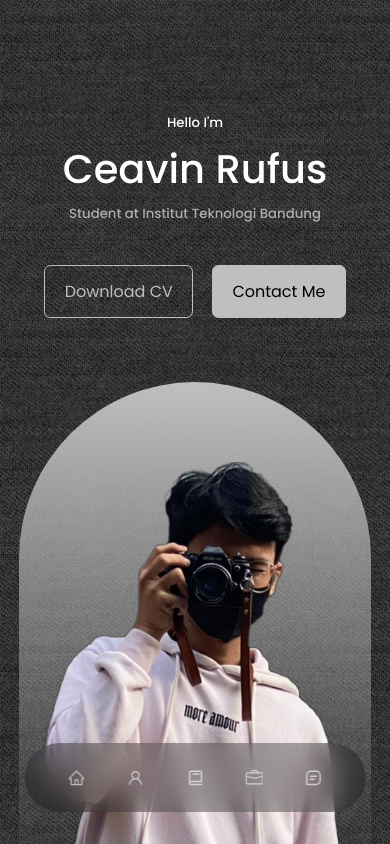
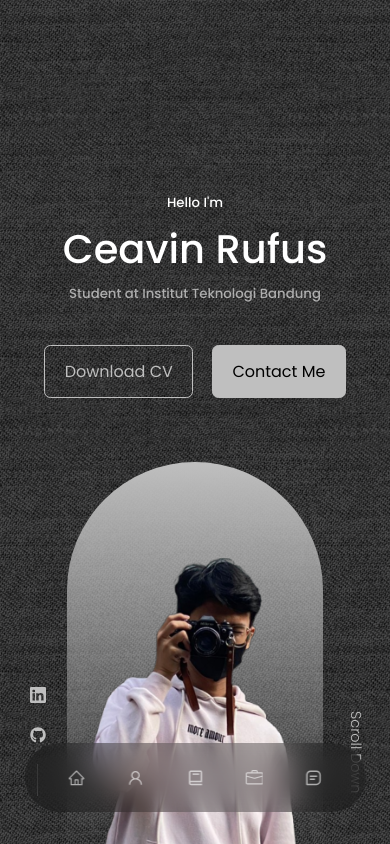
Before and after one commit to ceavinr/portofolio, a React (Create React App) app: page / in a window 390 px wide. Shown: the top 844 px of the page. Built offline with nearby package versions, Linux system fonts and the light colour scheme.

Commit message:
responsive header

```diff
--- a/src/components/header/Header.jsx
+++ b/src/components/header/Header.jsx
@@ -7,7 +7,7 @@ import Socials from "./Socials";
 const Header = () => {
   return (
     <header>
-      <div className="container header__container">
+      <div className="container header__container" data-aos="fade-up">
         <h5>Hello I'm</h5>
         <h1>Ceavin Rufus</h1>
         <h5 className="text-light">Student at Institut Teknologi Bandung</h5>
--- a/src/components/header/header.css
+++ b/src/components/header/header.css
@@ -1,7 +1,8 @@
 header {
-    height: 100vh;
+    height: calc(100vh - 80px);
     padding-top: 7rem;
     overflow: hidden;
+    margin-top: 80px;
 }
 
 .header__container {
@@ -61,8 +62,29 @@ header {
 
 /* ============= MEDIA QUERIES (SMALL DEVICES) ============= */
 @media screen and (max-width: 600px) {
-
     .header__socials, .scroll__down {
         display: none;
     }
 }
+
+/* ============= MEDIA QUERIES (MOBILE DEVICES) ============= */
+@media screen and (max-width: 425px) {
+    .header__socials, .scroll__down {
+        display: flex;
+    }
+    .me {
+        position: relative;
+        width: 16rem;
+        left: calc(50% - 8rem);
+        margin: 0;
+        margin-top: 4rem;
+        padding-top: 6rem;
+        height: 24rem;
+    }
+    .header__socials{
+        left: 10px;
+    }
+    .scroll__down{
+        right: calc(-2.3rem + 10px);
+    }
+}
```
